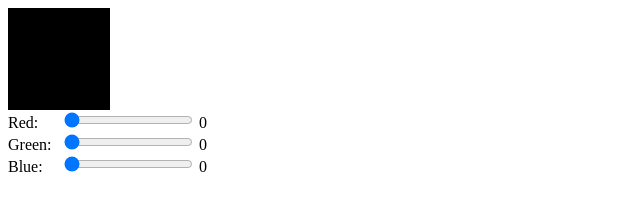
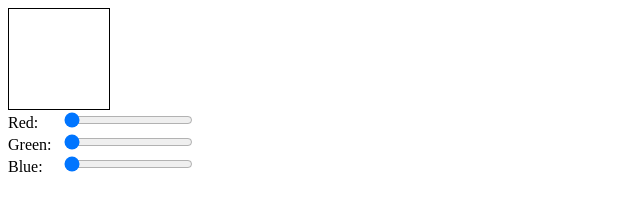
Before and after one commit to csci312a-s18/color-picker, a plain HTML site: page base/index.html in a window 1280 px wide. Shown: the whole page, without its empty margins (0-640 px from the left). Drawn offline with Linux system fonts and the light colour scheme.

Commit message:
In class demo start

```diff
--- a/base/index.html
+++ b/base/index.html
@@ -30,26 +30,6 @@
     </div>
 
     <script type="text/javascript">
-      const colorBox = document.getElementById('color');
-      const colors = ['r','g','b'];
-
-      const labels = colors.map((color) => {
-        return document.getElementById(`value-${color}`);
-      });
-
-      const sliders = colors.map((color) => {
-        return document.getElementById(`slider-${color}`);
-      });
-
-      const update = function updateCallback() {
-        colorBox.style.background =
-          `rgb(${sliders[0].value}, ${sliders[1].value}, ${sliders[2].value})`;
-        sliders.forEach((slider, index) => labels[index].innerHTML = slider.value);
-      };
-
-      // Set oninput callback for each slider
-      sliders.forEach((slider) => slider.oninput = update);
-      update();
     </script>
 
   </body>
```
